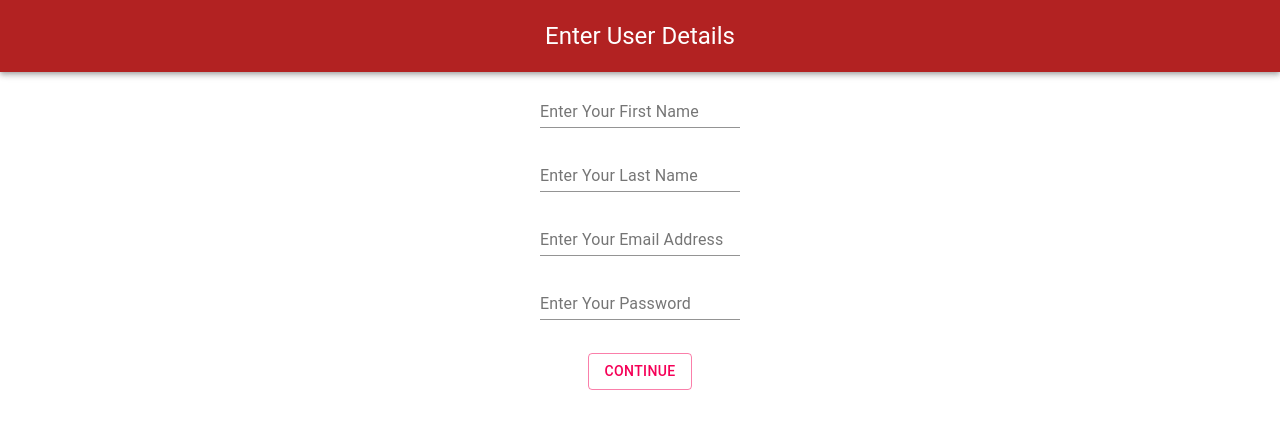
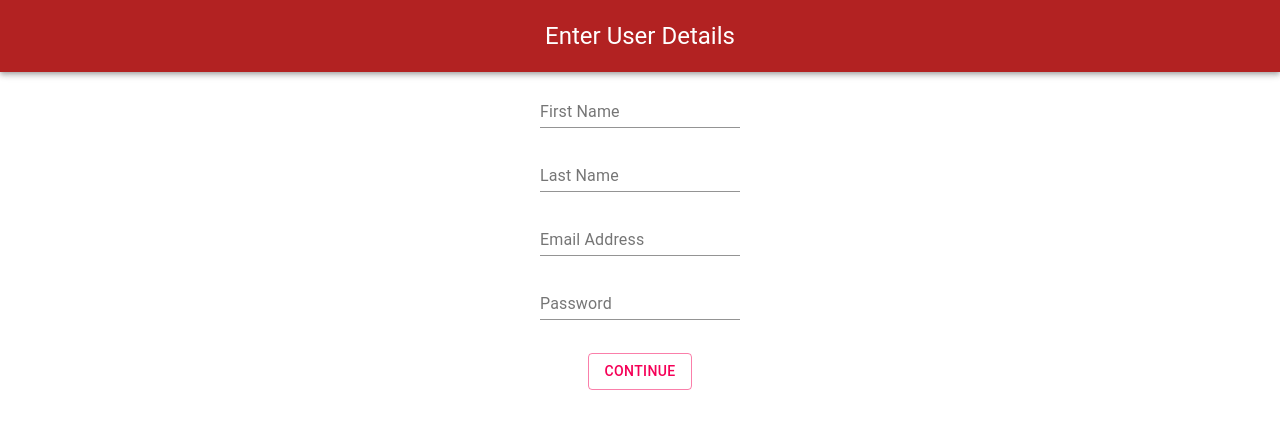
Before and after one commit to sphcastillo/portfolio_nextjs, a React (Create React App) app in the folder formtemplates/: page / in a window 1280 px wide. Shown: the top 428 px of the page. Built offline with nearby package versions, Linux system fonts and the light colour scheme.

Commit message:
fixing TextField

```diff
--- a/formtemplates/src/components/Confirm.js
+++ b/formtemplates/src/components/Confirm.js
@@ -32,7 +32,9 @@ const useStyles = makeStyles((theme) => ({
     function FormUserDetails(props){
 
         const classes = useStyles();
-        const { values, nextStep, prevStep} = props;
+        const { nextStep, prevStep } = props;
+        const { firstName, lastName, email, password} = props;
+
 
         const moveForward = e => {
             e.preventDefault();
@@ -54,7 +56,8 @@ const useStyles = makeStyles((theme) => ({
                 <div>
                     <List component="nav" aria-label="main mailbox folders">
                         <ListItem className={classes.li}>
-                            <ListItemText primary="First Name:" />
+                            <ListItemText primary="First Name:">{props.firstName}Hi</ListItemText>
+                            <div>Hi{props.firstName}</div>
                         </ListItem>
                         <ListItem className={classes.li}>
                             <ListItemText primary= "Last Name:" />
--- a/formtemplates/src/components/FormUserDetails.js
+++ b/formtemplates/src/components/FormUserDetails.js
@@ -1,4 +1,4 @@
-import React from "react";
+import React, { useState } from "react";
 import { makeStyles } from '@material-ui/core/styles';
 import AppBar from '@material-ui/core/AppBar';
 import Typography from '@material-ui/core/Typography';
@@ -27,9 +27,25 @@ const useStyles = makeStyles((theme) => ({
     function FormUserDetails(props){
 
         const classes = useStyles();
-        const { values, handleChange, nextStep } = props;
+
+        const { nextStep } = props;
+
+        const [userDetails, setUserDetails] = useState({
+            firstName: "",
+            lastName: "",
+            email: "",
+            password: ""
+        })
+
+
+        function getData(val){
+            console.log(val.target.value)
+
+
+        }
 
         const moveForward = e => {
+            console.log("Let's continue");
             e.preventDefault();
             nextStep();
         }
@@ -45,35 +61,47 @@ const useStyles = makeStyles((theme) => ({
                 <form className={classes.root} noValidate autoComplete="off">
                     <div>
                         <TextField
-                            id="firstName"
-                            label="Enter Your First Name"
-                            onChange= {handleChange("firstName")}
-                            defaultValue = {values.firstName}
+                            name="firstName"
+                            type= "text"
+                            label= "First Name"
+                            placeholder="Enter Your First Name"
+                            onChange={getData}
+                            onChange={e => setUserDetails({...userDetails, firstName: e.target.value})}
+                            value={userDetails.firstName}
                         />
                     </div>
                     <div>
                         <TextField
-                            id="lastName"
-                            label="Enter Your Last Name"
-                            onChange= {handleChange("lastName")}
-                            defaultValue = {values.lastName}
-                        />
-                    </div>
-                    <div>
-                        <TextField
-                            id="email"
-                            label="Enter Your Email Address"
-                            onChange= {handleChange("email")}
-                            defaultValue = {values.email}
+                            name="lastName"
+                            type= "text"
+                            label= "Last Name"
+                            placeholder="Enter Your Last Name"
+                            onChange={getData}
+                            onChange={e => setUserDetails({...userDetails, lastName: e.target.value})}
+                            value={userDetails.lastName}
 
                         />
                     </div>
                     <div>
                         <TextField
-                            id="password"
-                            label="Enter Your Password"
-                            onChange= {handleChange("password")}
-                            defaultValue = {values.password}
+                            name="email"
+                            type= "text"
+                            label= "Email Address"
+                            placeholder="Enter Your Email Address"
+                            onChange={getData}
+                            onChange={e => setUserDetails({...userDetails, email: e.target.value})}
+                            value={userDetails.email}
+                       />
+                    </div>
+                    <div>
+                        <TextField
+                            name="password"
+                            type= "password"
+                            label= "Password"
+                            placeholder="Enter Your Password"
+                            onChange={getData}
+                            onChange={e => setUserDetails({...userDetails, password: e.target.value})}
+                            value={userDetails.password}
 
                         />
                     </div>
```
